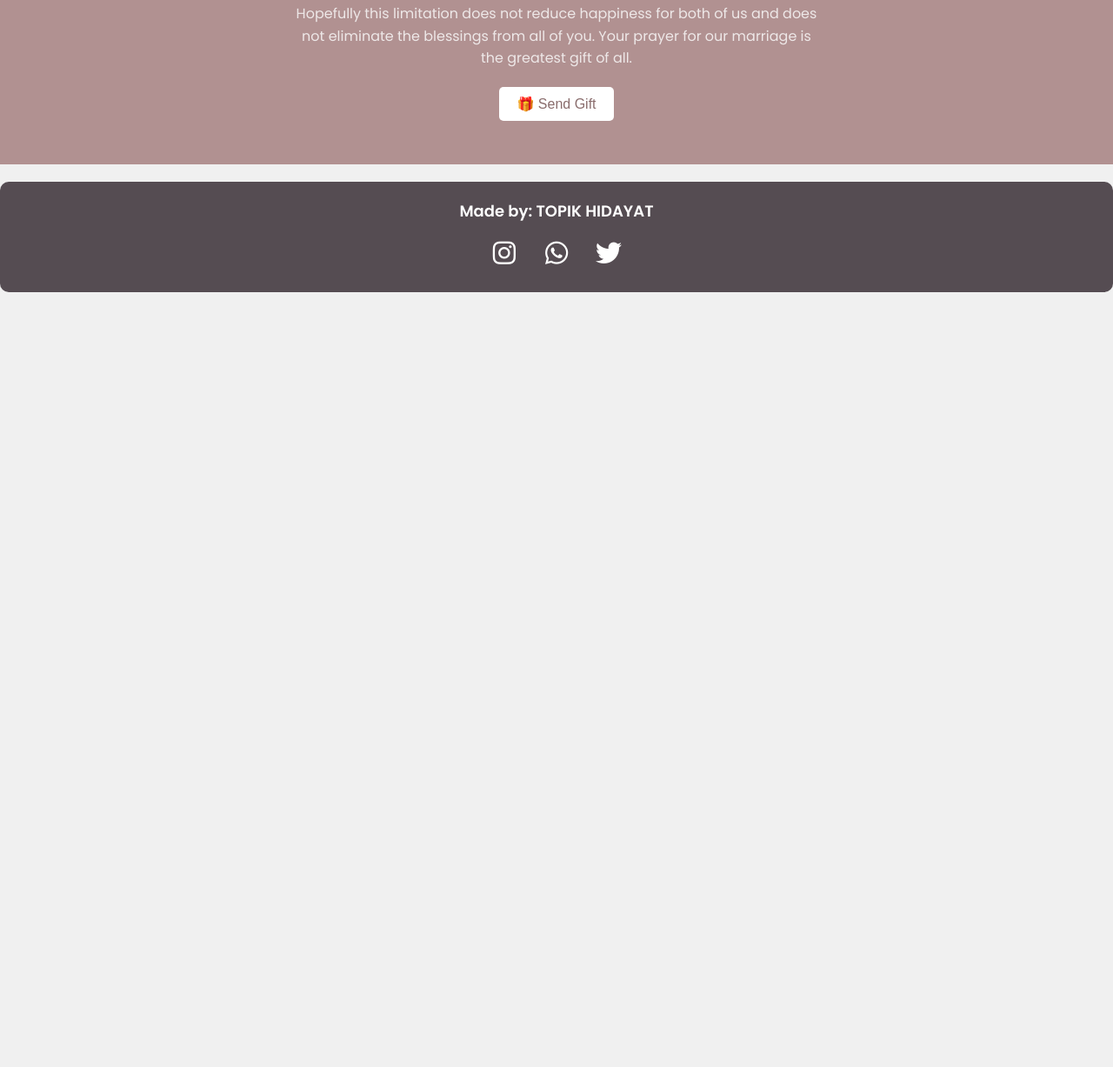
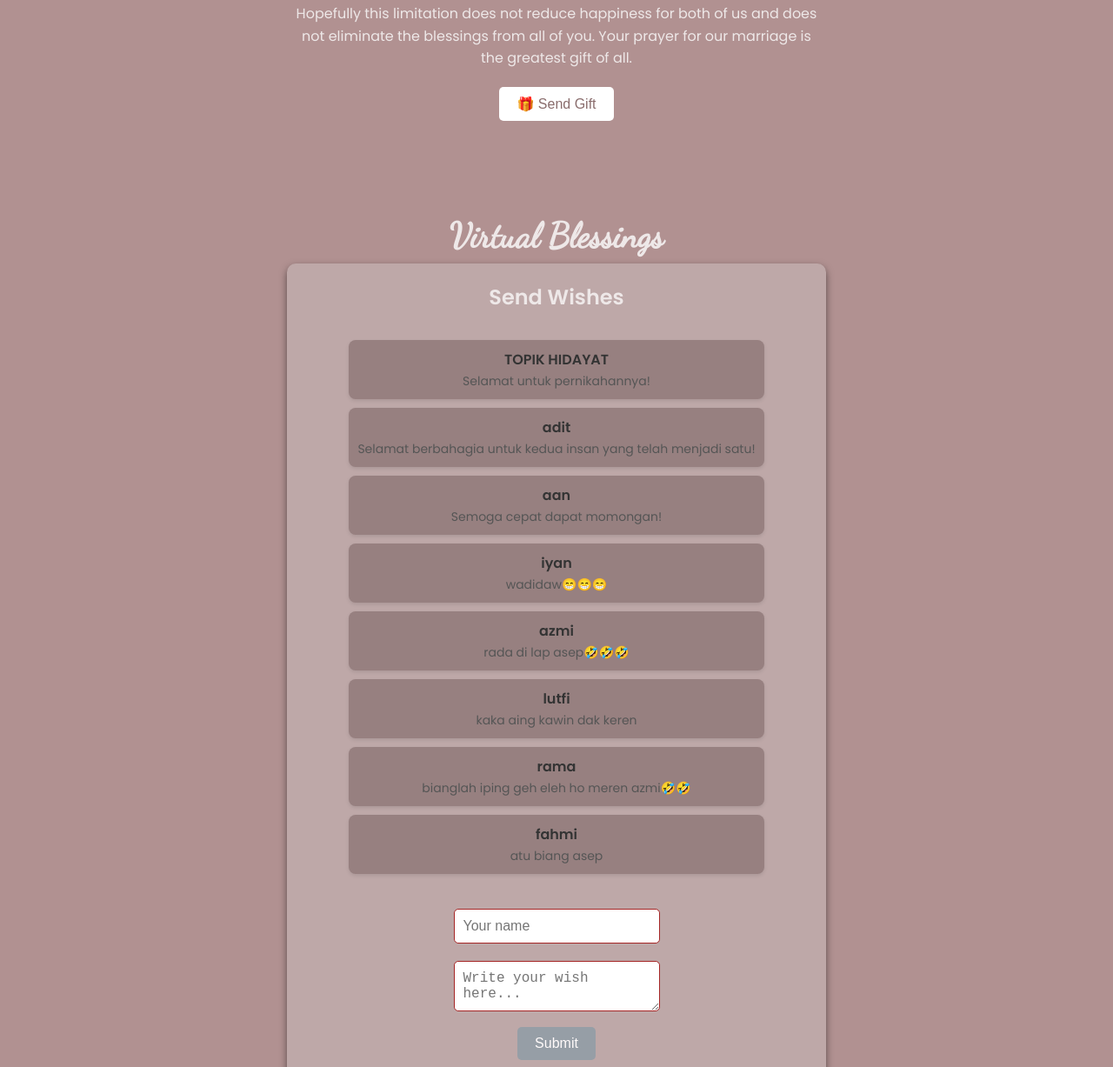
Before and after one commit to TopikHidayat19/pernikahanasep-nuroh, a plain HTML site: page undangan.html in a window 1280 px wide. Shown: the part 2265-3492 px from the top of the page at 87% size. Before the commit the page ends 2601 px from the top, so only its background shows below. Drawn offline with nearby package versions, Linux system fonts and the light colour scheme.

Commit message:
Update undangan.html

```diff
--- a/undangan.html
+++ b/undangan.html
@@ -79,6 +79,23 @@
         <p>Hopefully this limitation does not reduce happiness for both of us and does not eliminate the blessings from all of you. Your prayer for our marriage is the greatest gift of all.</p>
         <button onclick="openModal()">🎁 Send Gift</button>
     </section>
+        <!-- Virtual Blessings Section -->
+        <section class="virtual-blessings-section">
+            <h4>Virtual Blessings</h4>
+            <!-- Fitur Send Wishes -->
+            <div class="sedwhish">
+                <div class="container">
+                    <div class="title">Send Wishes</div>
+                    <div class="wishes" id="wishes"></div>
+                    <div class="submit-wish">
+                        <input type="text" id="nameInput" placeholder="Your name"><br>
+                        <textarea id="wishInput" placeholder="Write your wish here..."></textarea><br>
+                        <button onclick="submitWish()">Submit</button>
+                    </div>
+                </div>
+            </div>
+
+        </section>
 
 <!-- Modal for Choosing Payment Method -->
 <div id="choosePaymentModal" class="modal">
```
